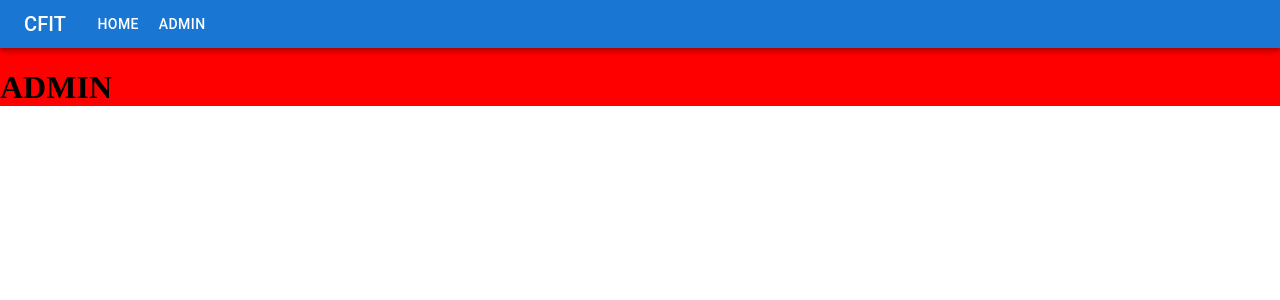
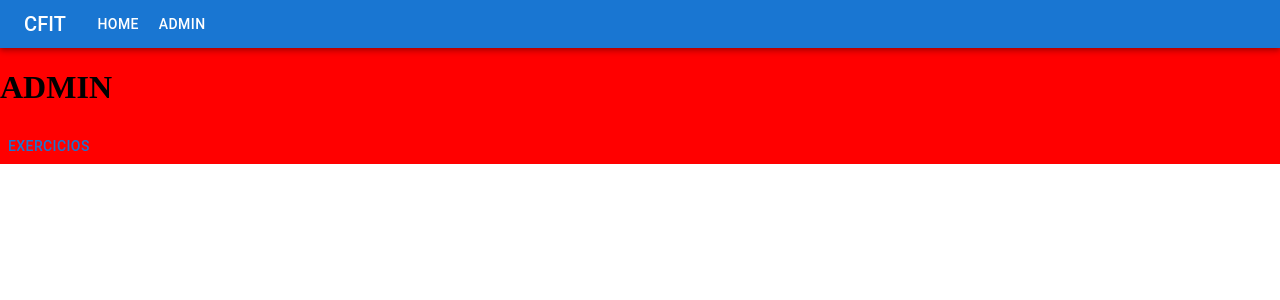
Before and after one commit to WalterSilva5/cfit-front, a React (Vite) app: page / in a window 1280 px wide. Both pictures are taken after a click on the button "ADMIN". Shown: the top 300 px of the page. Built offline with nearby package versions, Linux system fonts and the light colour scheme.

Commit message:
ajuste rotas de navegação

```diff
--- a/package.json
+++ b/package.json
@@ -4,6 +4,7 @@
   "version": "0.0.0",
   "type": "module",
   "scripts": {
+    "start": "vite",
     "start:dev": "vite",
     "build": "tsc && vite build",
     "start:preview": "vite preview"
@@ -21,7 +22,7 @@
     "moment-timezone": "^0.5.41",
     "react": "^18.2.0",
     "react-dom": "^18.2.0",
-    "react-router-dom": "^6.9.0",
+    "react-router-dom": "6.0.0",
     "redux": "^4.2.1",
     "sass": "^1.59.2",
     "scss": "^0.2.4",
--- a/src/App.tsx
+++ b/src/App.tsx
@@ -1,16 +1,17 @@
 import { useState } from "react";
-import reactLogo from "./assets/react.svg";
 import "./App.module.css";
 import { Box } from "@mui/material";
 import { CfitNav } from "./components";
 import { AdminPage } from "./pages/admin";
 import { HomePage } from "./pages/home";
+import { ExercisePage } from "./pages/admin/exercise/exercise.page";
 import {
   MemoryRouter as Router,
-  Routes,
   Route,
   useNavigate,
-} from 'react-router-dom';
+  Link,
+  Routes
+} from "react-router-dom";
 
 function App() {
   return (
@@ -26,12 +27,11 @@ function App() {
         <CfitNav />
         <Routes>
           <Route path="/" element={<HomePage />} />
-          <Route path="/admin" element={<AdminPage />} />
+          <Route path="admin">
+            <Route path="/admin" element={<AdminPage />} />
+            <Route path="/admin/exercise" element={<ExercisePage />} />
+          </Route>
         </Routes>
-        {/* <Route path="home">
-          <Route path="/home" element={<Home />} />
-          <Route path="/home/:id" element={<Home />} />
-        </Route> */}
       </Router>
     </Box>
   );
--- a/src/pages/admin/admin.page.tsx
+++ b/src/pages/admin/admin.page.tsx
@@ -1,8 +1,31 @@
+import {
+  MemoryRouter as Router,
+  Route,
+  useNavigate,
+  Routes,
+  Link,
+  useLocation
+} from "react-router-dom";
+import {
+  Button
+} from "@mui/material"
+import { ExercisePage } from "./exercise";
 
 export function AdminPage() {
+  const path = useLocation().pathname;
+  const url = useLocation().search;
+  console.log(path);
+  console.log(url);
+  const navigate = useNavigate();
   return (
-    <>
+    <div>
       <h1>ADMIN</h1>
-    </>
+      <Routes>
+
+      </Routes>
+      <Button onClick={() => {
+        navigate(`exercise`)
+      }}>exercicios</Button>
+    </div>
   );
 }
--- /dev/null
+++ b/src/pages/admin/exercise/exercise.page.tsx
@@ -0,0 +1,7 @@
+export function ExercisePage(props: any) {
+  return (
+    <>
+      <h1>Exercicios</h1>
+    </>
+  );
+}
--- /dev/null
+++ b/src/pages/admin/exercise/index.tsx
@@ -0,0 +1 @@
+export { ExercisePage } from './exercise.page';
```
Also changed, not shown: src/components/cfit-nav.component.tsx (+8 -4 lines), 1 other file (tests, documents, lock files or other folders).
